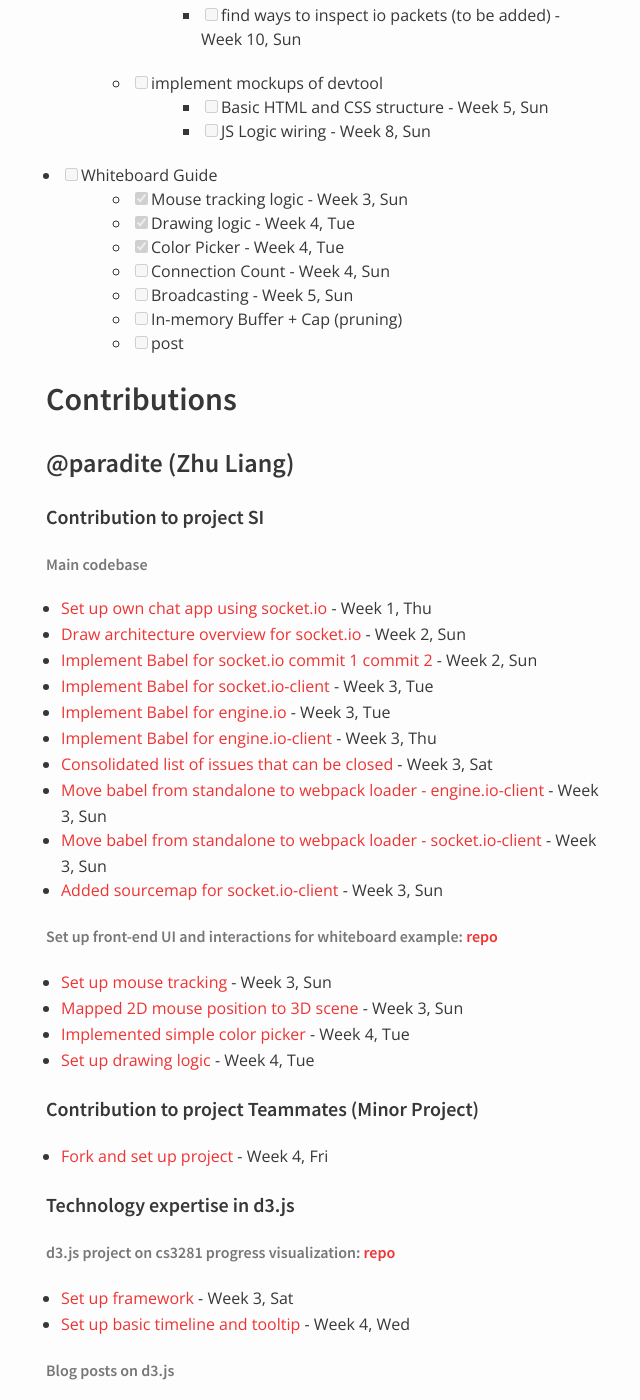
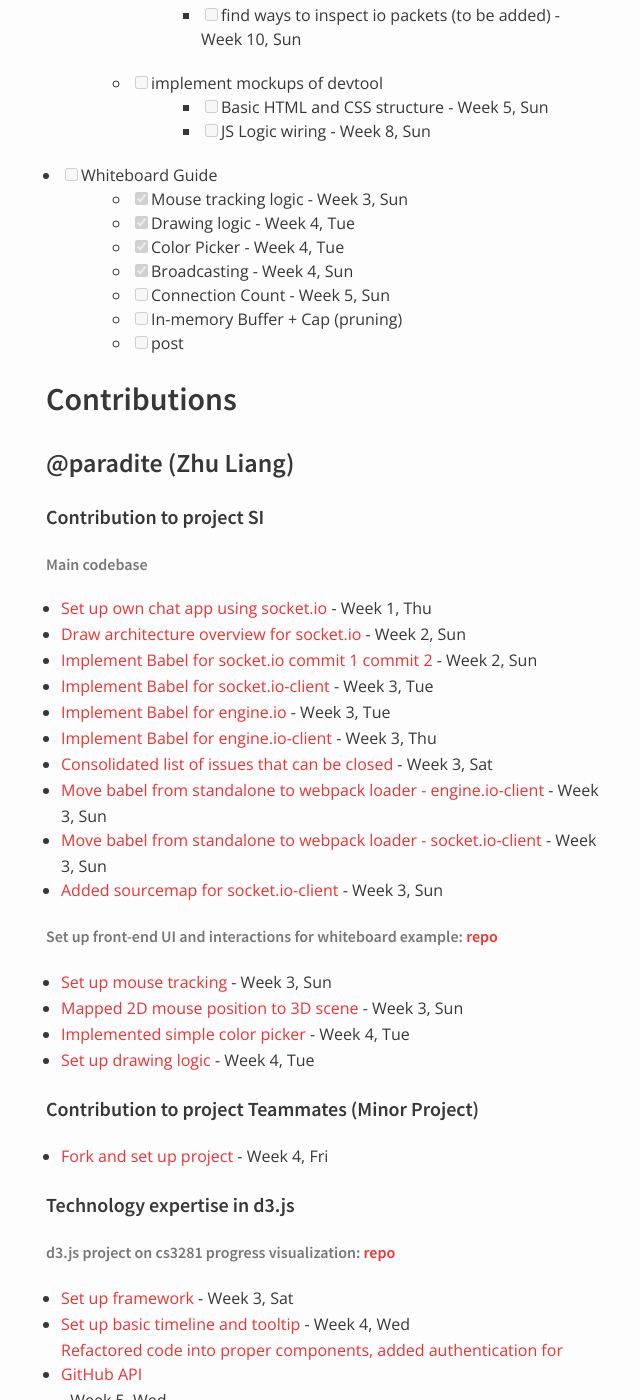
Before and after one commit to nus-oss/cs3281-AY1516S2-website, a Jekyll site: the page built from teams/socketio.md, in a window 1280 px wide and 1400 px high, scrolled down 1808 px. Shown: the whole window, without its empty margins (324-964 px from the left). Built offline with Jekyll 4.4.1, drawn with Linux system fonts in a browser that asks for light colours.

Commit message:
update week 4, 5 progress

```diff
--- a/teams/socketio.md
+++ b/teams/socketio.md
@@ -68,8 +68,8 @@
   * [x] Mouse tracking logic - Week 3, Sun
   * [x] Drawing logic - Week 4, Tue
   * [x] Color Picker - Week 4, Tue
-  * [ ] Connection Count - Week 4, Sun
-  * [ ] Broadcasting - Week 5, Sun
+  * [x] Broadcasting - Week 4, Sun
+  * [ ] Connection Count - Week 5, Sun
   * [ ] In-memory Buffer + Cap (pruning)
   * [ ] post
 
@@ -105,6 +105,7 @@
 ###### d3.js project on cs3281 progress visualization: [repo](https://github.com/paradite/cs3281viz)
 * [Set up framework](https://github.com/paradite/cs3281viz/commit/72f9f8920b1f65364bf400dba85b3b95e5c7cce1) - Week 3, Sat
 * [Set up basic timeline and tooltip](https://github.com/paradite/cs3281viz/commit/c77a497ded06881c4b6d6575bcdcb2d783e0dda2) - Week 4, Wed
+* [Refactored code into proper components, added authentication for GitHub API](https://github.com/paradite/cs3281viz/commit/07421cceb72297c69f3e91eb8feb8b0c37c4a723) - Week 5, Wed
 
 ###### Blog posts on d3.js
 
```
